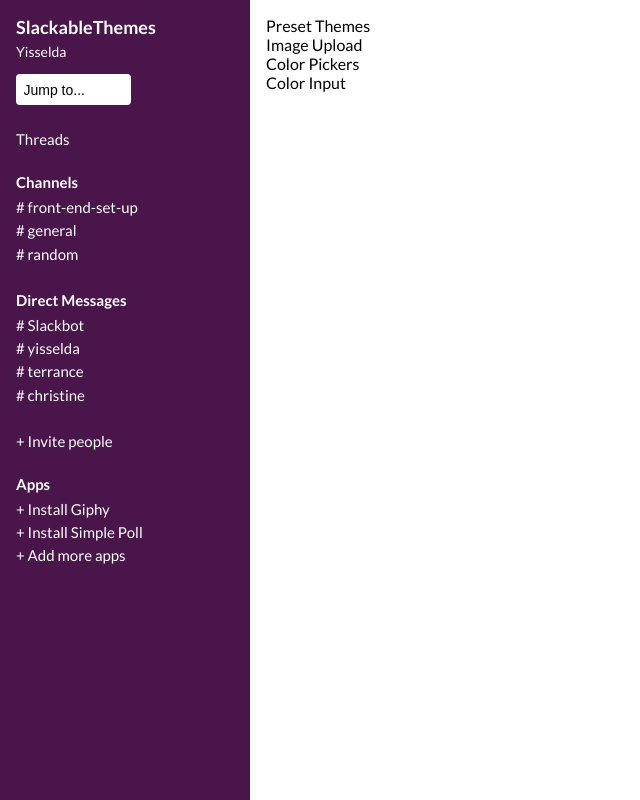
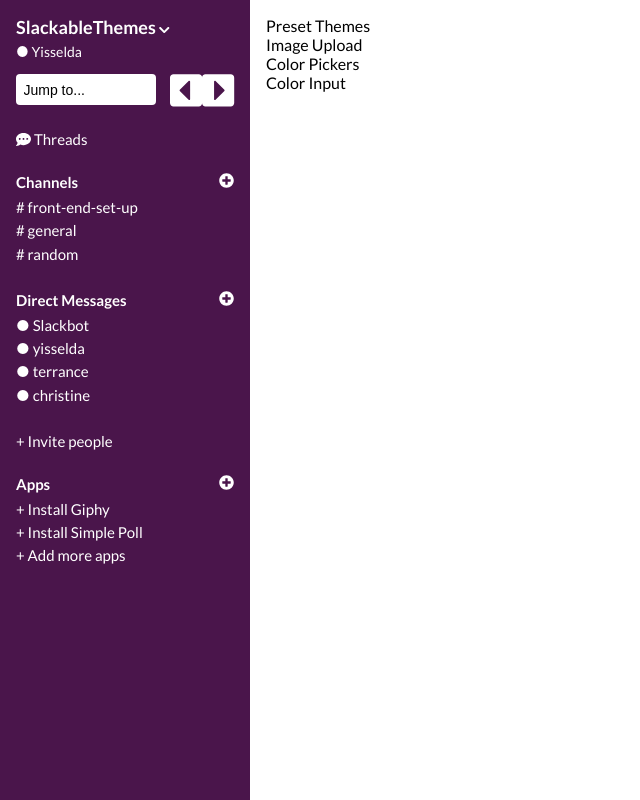
Before and after one commit to yisselda/SlackableThemes, a React app: page / in a window 1280 px wide. Shown: the whole page, without its empty margins (0-640 px from the left). Built offline with nearby package versions, Linux system fonts and the light colour scheme.

Commit message:
Add fontawesome icons

```diff
--- a/src/components/SideBar.js
+++ b/src/components/SideBar.js
@@ -1,5 +1,8 @@
 import React from 'react'
 import '../styles/sidebar.scss'
+import { FontAwesomeIcon } from '@fortawesome/react-fontawesome'
+import { faBell as farBell } from '@fortawesome/fontawesome-free-regular'
+import { faPlusCircle, faCommentDots, faChevronDown, faCaretSquareLeft, faCaretSquareRight } from '@fortawesome/free-solid-svg-icons'
 
 const SideBar = () => {
   const channels = ['front-end-set-up','general', 'random']
@@ -8,19 +11,31 @@
 
   return (
   <div className='sidebar'>
-    <h1 className='company-name'>SlackableThemes</h1>
-    <p className='username'>Yisselda</p>
+    <FontAwesomeIcon className='bell-icon' icon={['far', 'bell']} />
+    <h1 className='company-name'>SlackableThemes <FontAwesomeIcon className='down-icon' icon={faChevronDown} /> </h1>
+
+    <p className='username'><span className='active-status'>●</span> Yisselda</p>
     <input className='find-input' type='text' value='Jump to...' readOnly />
-    <p className='threads'>Threads</p>
+    <FontAwesomeIcon className='right-icon' icon={faCaretSquareRight} />
+    <FontAwesomeIcon className='left-icon' icon={faCaretSquareLeft} />
+
+    <p className='threads'><FontAwesomeIcon className='chat-icon' icon={faCommentDots} /> Threads</p>
+
+    <FontAwesomeIcon className='plus-icon' icon={faPlusCircle} />
     <h2 className='channels'>Channels</h2>
     <ul className='channels-list'>
       {channels.map((channel) => <li key={channel}># {channel}</li>)}
     </ul>
+
+    <FontAwesomeIcon className='plus-icon' icon={faPlusCircle} />
     <h2 className='direct-messages'>Direct Messages</h2>
     <ul className='messages-list'>
-      {messages.map((message) => <li key={message}># {message}</li>)}
+      {messages.map((message) => <li key={message}><span className='active-status'>●</span> {message}</li>)}
     </ul>
+
     <p className='invite-people'>+ Invite people</p>
+
+    <FontAwesomeIcon className='plus-icon' icon={faPlusCircle} />
     <h2 className='apps'>Apps</h2>
     <ul className='apps-list'>
       {apps.map((app) => <li key={app}>+ {app}</li>)}
--- a/src/styles/sidebar.scss
+++ b/src/styles/sidebar.scss
@@ -11,6 +11,10 @@
 
 @mixin bold-font {
   font-weight: bold;
+}
+
+@mixin right-float {
+  float: right;
 }
 
 .sidebar {
@@ -31,11 +35,12 @@
 }
 
 .find-input {
-  width: 100px;
+  width: 125px;
   border-radius: 4px;
   padding: 7.5px;
   border: none;
   font-size: $user-font-size;
+  margin-right: 10px;
 }
 
 .threads, .invite-people {
@@ -62,3 +67,22 @@
     margin-bottom: 25px;
   }
 }
+
+.bell-icon {
+  font-size: 1.25rem;
+}
+
+.down-icon {
+  font-size: 0.75rem;
+}
+
+.plus-icon, .bell-icon {
+  @include right-float();
+}
+
+.right-icon, .left-icon {
+  font-size: 2.30rem;
+  position: relative;
+  bottom: 2.5px;
+  @include right-float();
+}
```
Also changed, not shown: package.json (+9 -2 lines), 2 other files (tests, documents, lock files or other folders).
